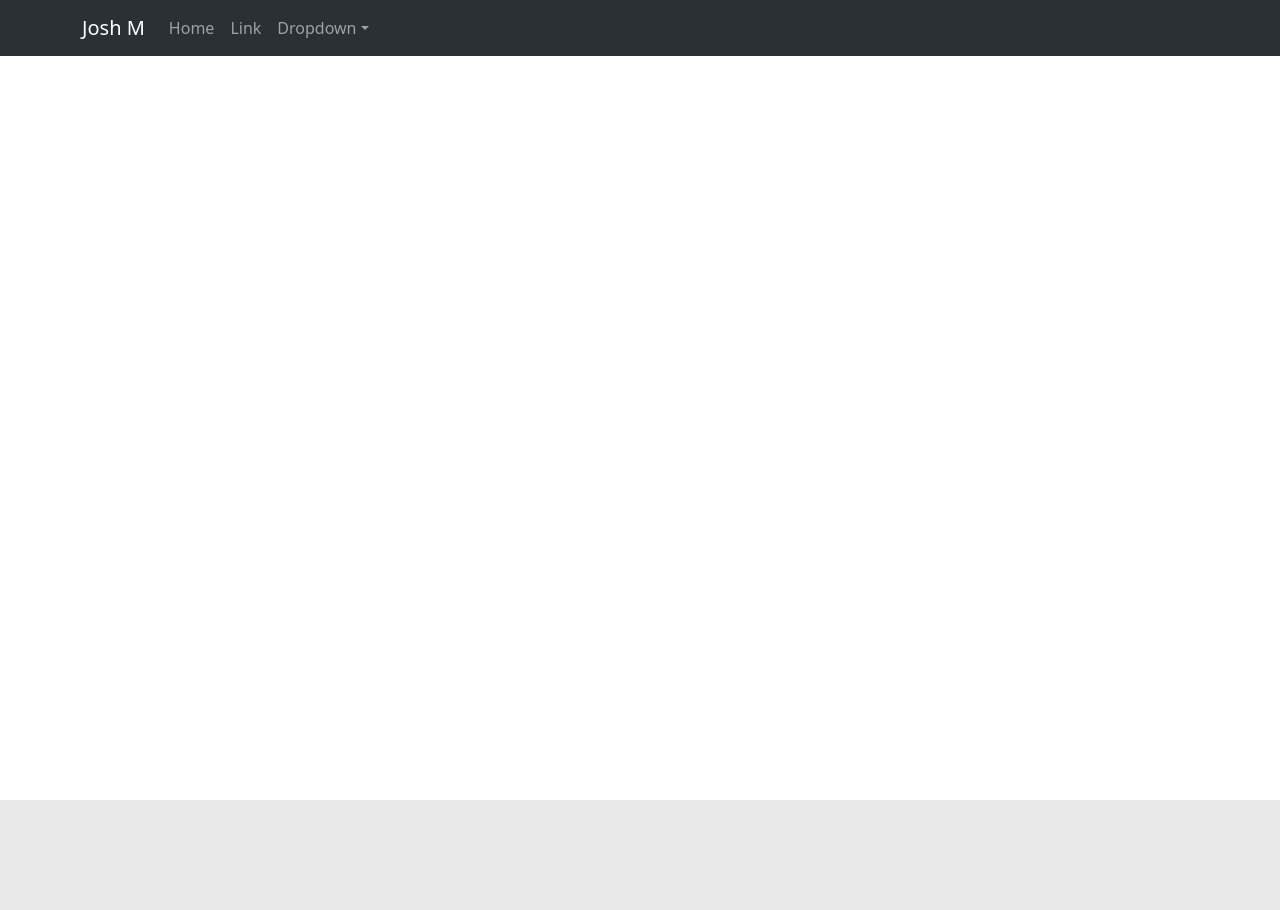
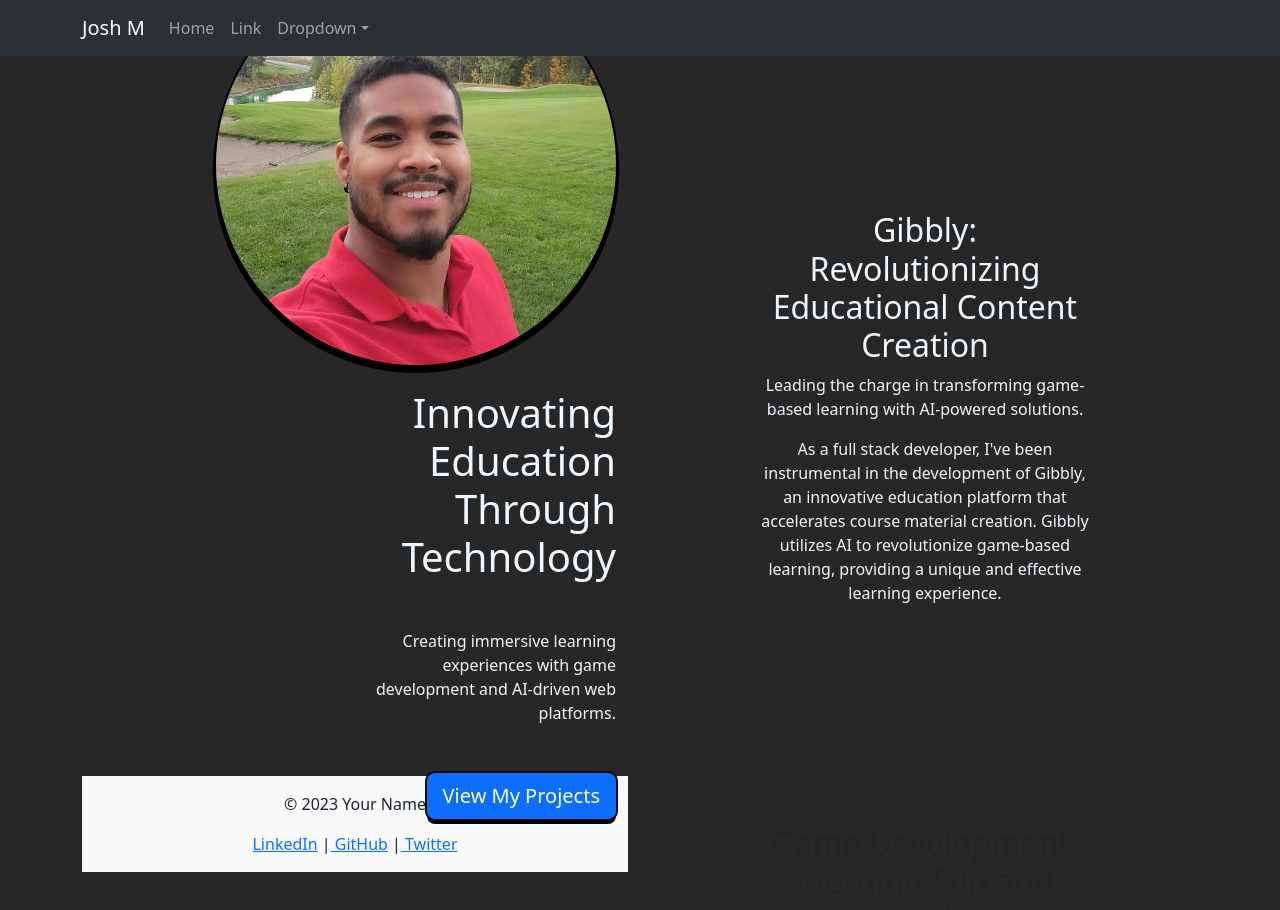
Before and after one commit to jmaitlandsoto/dev-portfolio, a React (Vite) app: page / in a window 1280 px wide. Shown: the top 910 px of the page. Before the commit the page ends 800 px from the top, so only its background shows below. Built offline with nearby package versions, Linux system fonts and the light colour scheme.

Commit message:
rearranged content

```diff
--- a/src/App.css
+++ b/src/App.css
@@ -1,9 +1,7 @@
-/* #root {
-  max-width: 1280px;
-  margin: 0 auto;
-  padding: 2rem;
-  text-align: center;
-} */
+#root {
+  background-color: rgb(39, 39, 39);
+}
+
 
 .logo {
   height: 6em;
@@ -40,3 +38,34 @@
 .read-the-docs {
   color: #888;
 }
+
+.hero-section {
+  background-color: rgb(39, 39, 39);
+  color: aliceblue;
+  height: 90vh;
+}
+
+.hero-image {
+  width: 400px; /* Adjust as needed */
+  height: 400px; /* Adjust as needed */
+  object-fit: cover;
+  object-position: 50% 100%; /* Adjust as needed */
+  border-radius: 50%; /* This makes the image round */
+  box-shadow: 0px 5px 0px 3px black, 0 0 0 2px black;
+
+}
+
+.red {
+  background-color: red;
+}
+
+.btn-primary {
+  border: none !important;
+  box-shadow: 0 5px black, 0 0 0 2px black;
+}
+
+.btn-primary:hover {
+  box-shadow: 0 3px black, 0 0 0 2px black;
+  transform: translateY(2px);
+  transition: transform 50ms, box-shadow 0ms;
+}
--- a/src/App.tsx
+++ b/src/App.tsx
@@ -1,31 +1,30 @@
+import { Col, Container, Row } from "react-bootstrap";
 import "./App.css";
-import { Container, Nav, NavDropdown, Navbar } from "react-bootstrap";
+import {
+  Header,
+  HeroSection,
+  Experience,
+  GameSection,
+  Footer,
+} from "./Components";
 
 function App() {
   return (
-    <Navbar expand="lg" data-bs-theme="dark" className="bg-body-tertiary">
+    <>
+      <Header />
       <Container>
-        <Navbar.Brand href="#home">Josh M</Navbar.Brand>
-        <Navbar.Toggle aria-controls="basic-navbar-nav" />
-        <Navbar.Collapse id="basic-navbar-nav">
-          <Nav className="me-auto">
-            <Nav.Link href="#home">Home</Nav.Link>
-            <Nav.Link href="#link">Link</Nav.Link>
-            <NavDropdown title="Dropdown" id="basic-nav-dropdown">
-              <NavDropdown.Item href="#action/3.1">Action</NavDropdown.Item>
-              <NavDropdown.Item href="#action/3.2">
-                Another action
-              </NavDropdown.Item>
-              <NavDropdown.Item href="#action/3.3">Something</NavDropdown.Item>
-              <NavDropdown.Divider />
-              <NavDropdown.Item href="#action/3.4">
-                Separated link
-              </NavDropdown.Item>
-            </NavDropdown>
-          </Nav>
-        </Navbar.Collapse>
+        <Row>
+          <Col lg={6} >
+            <HeroSection />
+            <Footer />
+          </Col>
+          <Col lg={6}>
+            <Experience />
+            <GameSection />
+          </Col>
+        </Row>
       </Container>
-    </Navbar>
+    </>
   );
 }
 
--- /dev/null
+++ b/src/Components/Experience.tsx
@@ -0,0 +1,32 @@
+import * as React from "react";
+import { Button, Col, Container, Row } from "react-bootstrap";
+import portrait from "../assets/josh-portrait.jpg";
+
+export interface IExperienceProps {}
+
+export function Experience(props: IExperienceProps) {
+  return (
+    <section className="d-flex align-items-center hero-section">
+      <Container>
+        <Row>
+          <Col md={8} className="mx-auto text-center">
+            <h2 className="section-title">
+              Gibbly: Revolutionizing Educational Content Creation
+            </h2>
+            <p className="section-subtitle">
+              Leading the charge in transforming game-based learning with
+              AI-powered solutions.
+            </p>
+            <p className="section-text">
+              As a full stack developer, I've been instrumental in the
+              development of Gibbly, an innovative education platform that
+              accelerates course material creation. Gibbly utilizes AI to
+              revolutionize game-based learning, providing a unique and
+              effective learning experience.
+            </p>
+          </Col>
+        </Row>
+      </Container>
+    </section>
+  );
+}
--- /dev/null
+++ b/src/Components/Footer.tsx
@@ -0,0 +1,30 @@
+import * as React from "react";
+import { Button, Col, Container, Row } from "react-bootstrap";
+import portrait from "../assets/josh-portrait.jpg";
+
+export interface IFooterProps {}
+
+export function Footer(props: IFooterProps) {
+  const currentYear = new Date().getFullYear();
+
+  return (
+    <footer className="mt-auto py-3 bg-light">
+      <Container>
+        <Row>
+          <Col className="text-center">
+            <p>© {currentYear} Your Name</p>
+          </Col>
+        </Row>
+        <Row>
+          <Col className="text-center">
+            <a href="https://www.linkedin.com/in/your-linkedin-profile/" target="_blank" rel="noreferrer">LinkedIn</a> |
+            <a href="https://github.com/your-github-profile" target="_blank" rel="noreferrer"> GitHub</a> |
+            <a href="https://twitter.com/your-twitter-handle" target="_blank" rel="noreferrer"> Twitter</a>
+          </Col>
+        </Row>
+      </Container>
+    </footer>
+  );
+};
+
+export default Footer;
--- /dev/null
+++ b/src/Components/GameSection.tsx
@@ -0,0 +1,25 @@
+import * as React from "react";
+import { Button, Col, Container, Row } from "react-bootstrap";
+import portrait from "../assets/josh-portrait.jpg";
+
+export interface IHeroSectionProps {}
+
+export function GameSection(props: IHeroSectionProps) {
+  return (
+    <section id="game-dev" className="py-5">
+    <Container>
+      <Row>
+        <Col md={8} className="mx-auto text-center">
+          <h2 className="section-title">Game Development: Merging Fun and Learning</h2>
+          <p className="section-subtitle">Crafting engaging mobile games to inspire the next generation of STEM professionals.</p>
+          <p className="section-text">
+            My journey in game development began with creating educational mobile games.
+            I aimed to make learning fun and interactive, promoting STEM careers to the youth.
+            My games not only entertain but also educate, serving as a bridge between entertainment and education.
+          </p>
+        </Col>
+      </Row>
+    </Container>
+  </section>
+  );
+}
--- /dev/null
+++ b/src/Components/Header.tsx
@@ -0,0 +1,30 @@
+import React from "react";
+import { Navbar, Container, Nav, NavDropdown } from "react-bootstrap";
+
+export function Header() {
+  return (
+    <Navbar expand="lg" data-bs-theme="dark" className="bg-body-tertiary">
+      <Container>
+        <Navbar.Brand href="#home">Josh M</Navbar.Brand>
+        <Navbar.Toggle aria-controls="basic-navbar-nav" />
+        <Navbar.Collapse id="basic-navbar-nav">
+          <Nav className="me-auto">
+            <Nav.Link href="#home">Home</Nav.Link>
+            <Nav.Link href="#link">Link</Nav.Link>
+            <NavDropdown title="Dropdown" id="basic-nav-dropdown">
+              <NavDropdown.Item href="#action/3.1">Action</NavDropdown.Item>
+              <NavDropdown.Item href="#action/3.2">
+                Another action
+              </NavDropdown.Item>
+              <NavDropdown.Item href="#action/3.3">Something</NavDropdown.Item>
+              <NavDropdown.Divider />
+              <NavDropdown.Item href="#action/3.4">
+                Separated link
+              </NavDropdown.Item>
+            </NavDropdown>
+          </Nav>
+        </Navbar.Collapse>
+      </Container>
+    </Navbar>
+  );
+}
--- /dev/null
+++ b/src/Components/HeroSection.tsx
@@ -0,0 +1,30 @@
+import * as React from "react";
+import { Button, Col, Container, Row } from "react-bootstrap";
+import portrait from "../assets/josh-portrait.jpg";
+
+export interface IHeroSectionProps {}
+
+export function HeroSection(props: IHeroSectionProps) {
+  return (
+    <section className="d-flex align-items-center hero-section">
+      <Container>
+        <Row className="justify-content-end">
+          <Col className="col-md-6 d-flex flex-column justify-content-center align-items-end text-end gap-4">
+            <img src={portrait} alt="Hero" className="hero-image" />
+            <h1 className="mb-4 align-self-end">Innovating Education Through Technology</h1>
+            <p className="mb-4">
+              Creating immersive learning experiences with game development and
+              AI-driven web platforms.
+            </p>
+            <Button variant="primary" size="lg">
+              View My Projects
+            </Button>
+          </Col>
+        </Row>
+        <Row>
+          <Col className="col-12 text-center mt-5"></Col>
+        </Row>
+      </Container>
+    </section>
+  );
+}
--- /dev/null
+++ b/src/Components/index.ts
@@ -0,0 +1,5 @@
+export { HeroSection } from "./HeroSection";
+export { GameSection } from "./GameSection";
+export { Experience } from "./Experience";
+export { Footer } from "./Footer";
+export { Header } from "./Header";
--- a/src/declarations.d.ts
+++ b/src/declarations.d.ts
@@ -2,3 +2,7 @@ declare module '*.svg' {
     const src: string;
     export default src;
 }
+declare module '*.jpg' {
+    const src: string;
+    export default src;
+}
```
Also changed, not shown: src/assets/josh-portrait.jpg (added).
